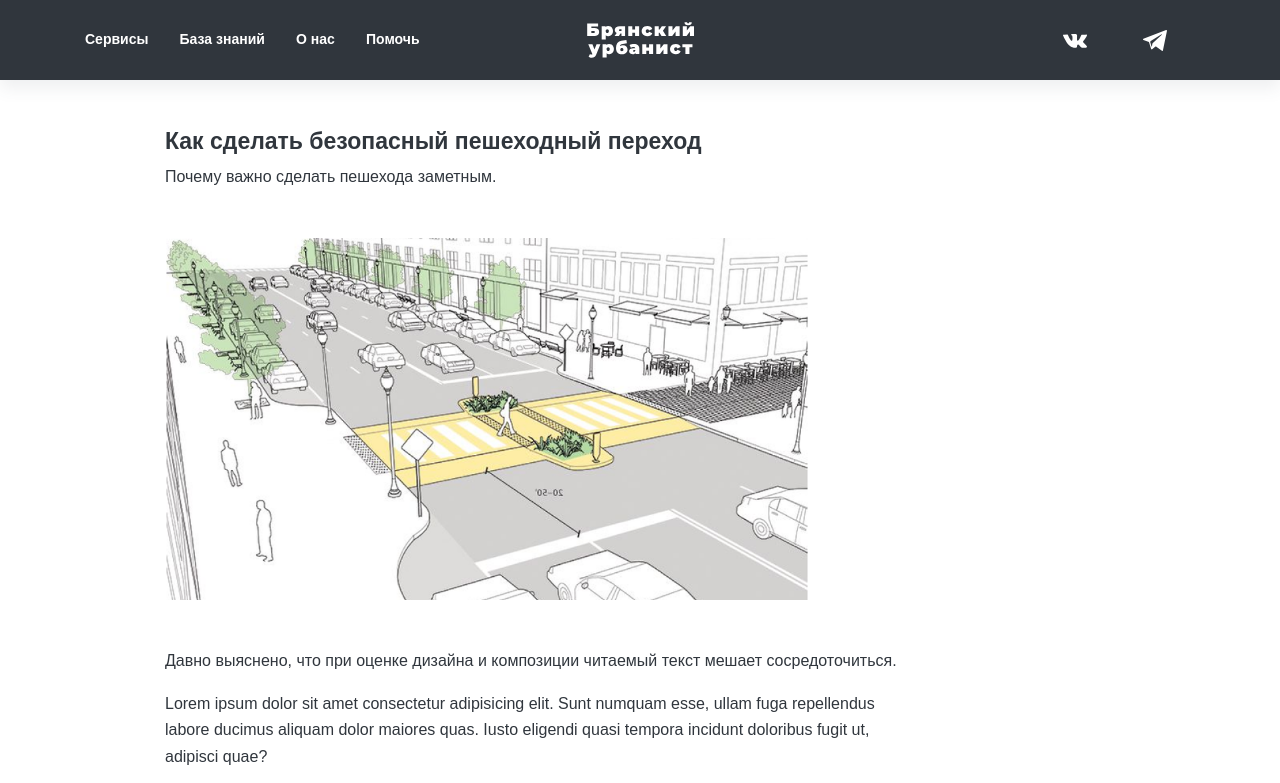
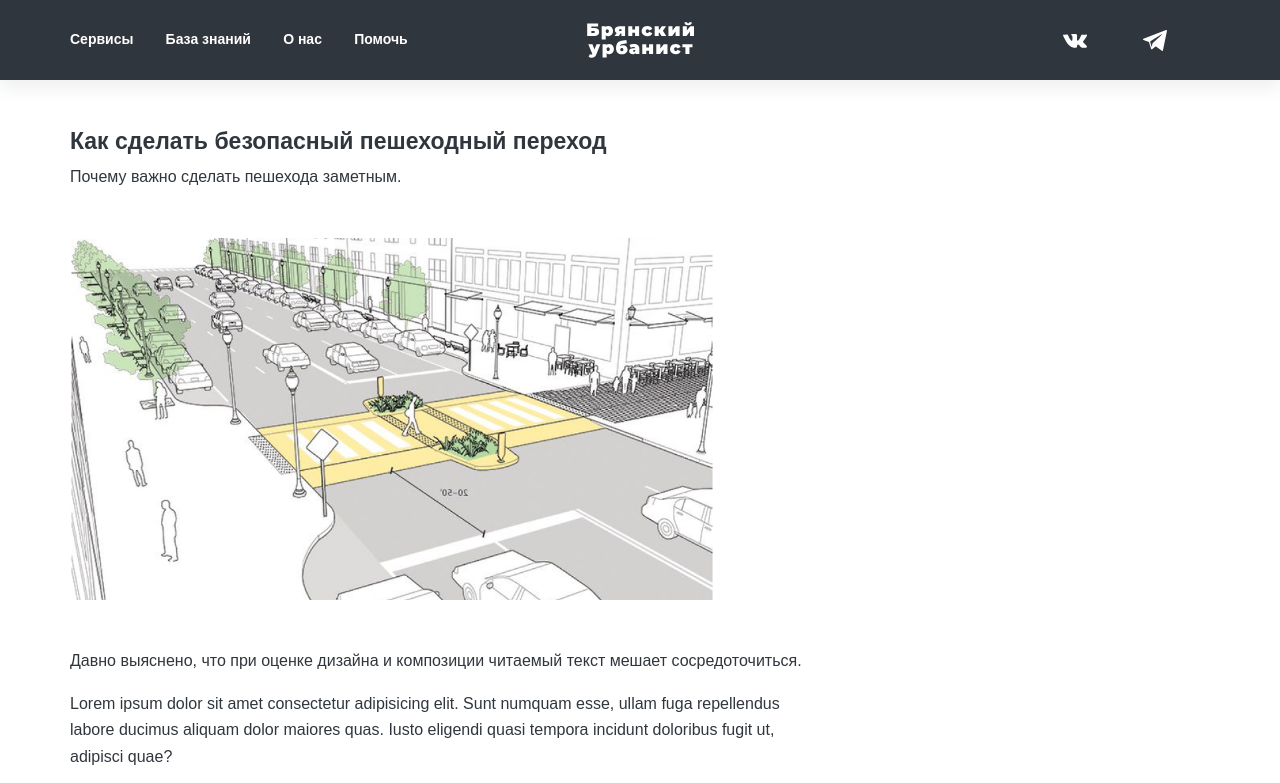
Before and after one commit to EgorKondrashov/brurban, a website: page app/article.html in a window 1280 px wide. Shown: the top 783 px of the page. Drawn offline with nearby package versions, Linux system fonts and the light colour scheme; files that its build step writes are made by us from their sources.

Commit message:
Поправил вертску меню

```diff
--- a/app/article.html
+++ b/app/article.html
@@ -75,7 +75,6 @@
 	<main>
 		<div class="container mt-5">
 			<div class="row">
-				<div class="col-md-1"></div>
 				<div class="col-md-10">
 					<div class="text-left">
 						<h3>Как сделать безопасный пешеходный переход</h3>
@@ -120,7 +119,6 @@
 							</div>
 						</div>
 				</div>
-				<div class="col-md-1"></div>
 			</div>
 		</div>
 	</main>
--- a/app/sass/header.sass
+++ b/app/sass/header.sass
@@ -74,6 +74,7 @@
 		display: flex
 		justify-content: flex-start
 		align-items: center
+		padding-left: 0
 	&-logo
 		display: -webkit-flex
 		display: -moz-flex
--- a/app/sass/standart.sass
+++ b/app/sass/standart.sass
@@ -76,3 +76,5 @@
    width: 50px
    background: #F2F4F7
    border-radius: 4px
+
+// Статьи
```
Also changed, not shown: app/css/header.min.css, app/css/main.min.css.
